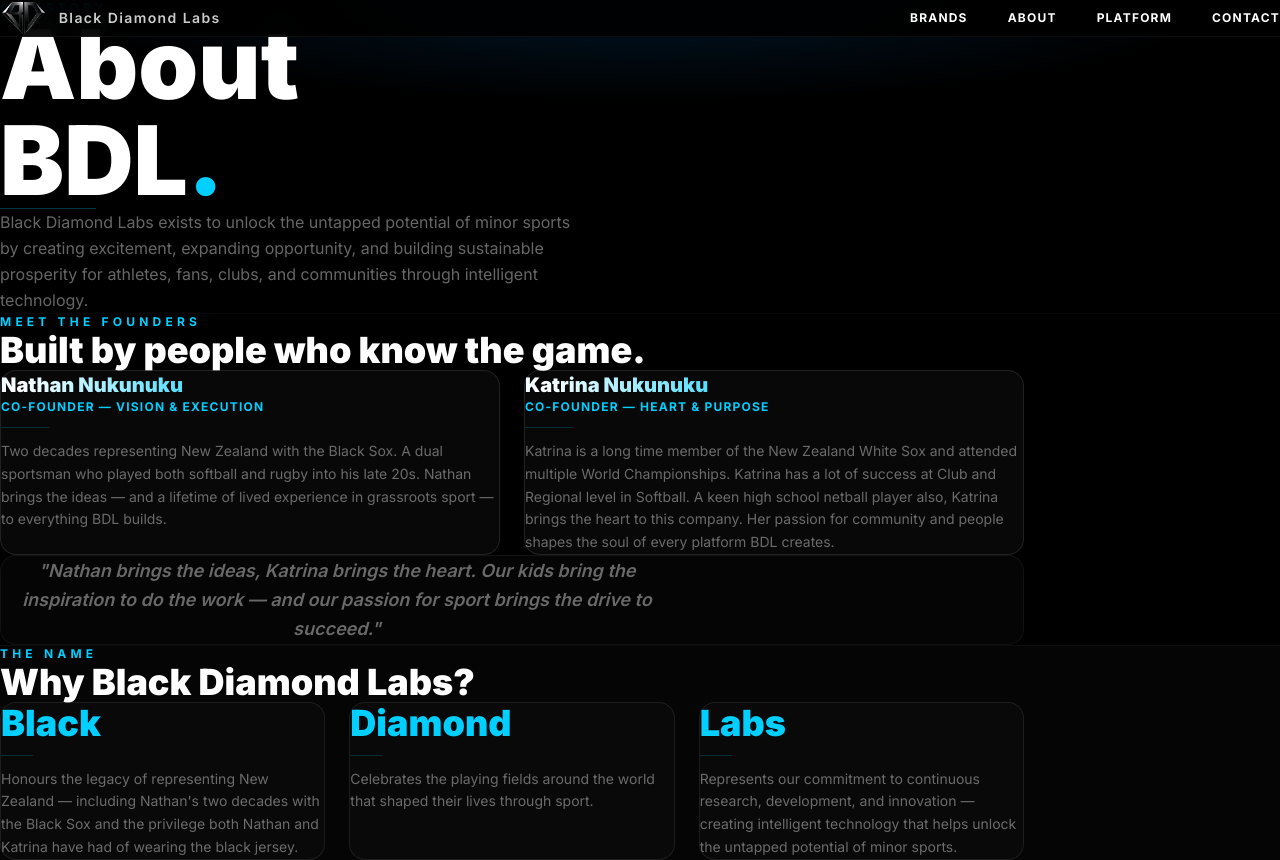
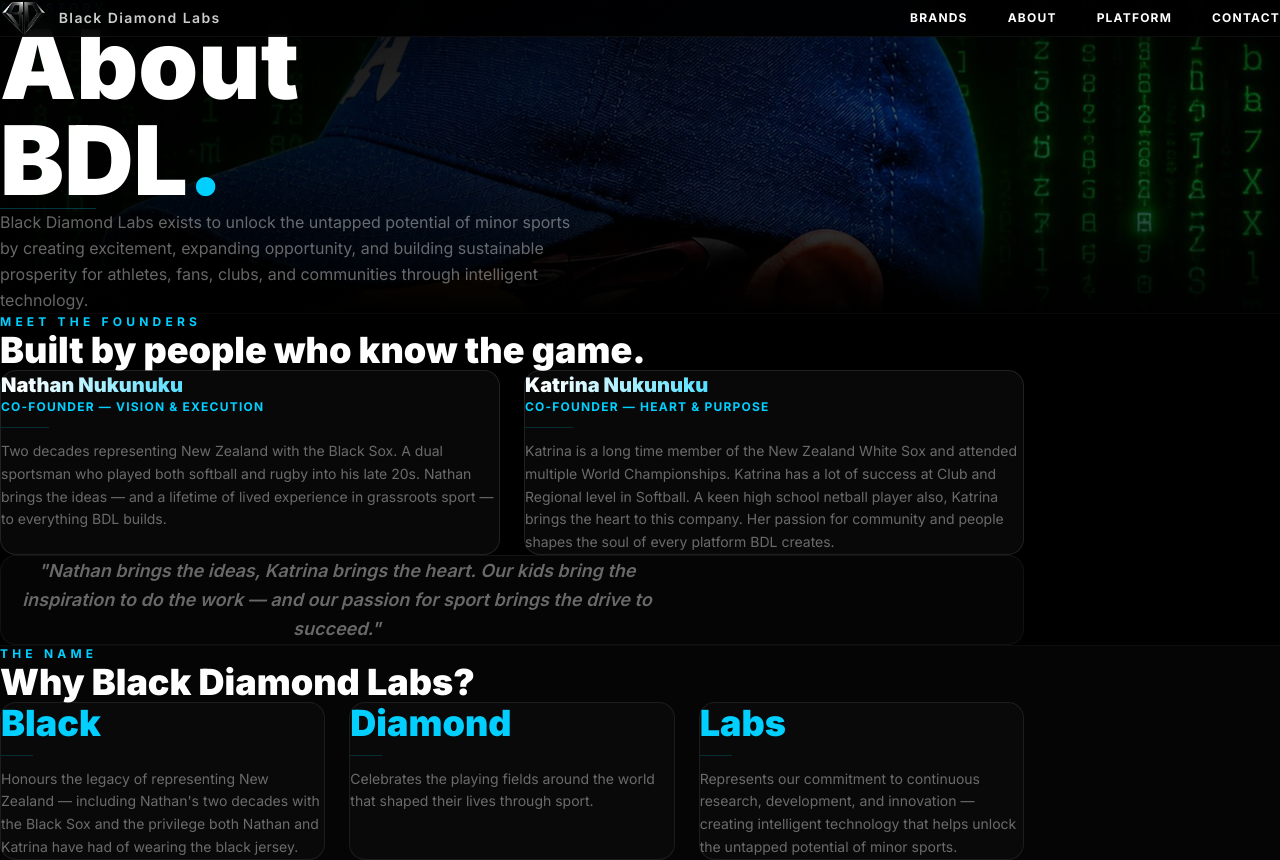
Before and after one commit to N8Nuks/blackdiamondlabs, a Next.js app: page /about in a window 1280 px wide. Shown: the top 860 px of the page. Built offline with nearby package versions, Linux system fonts and the light colour scheme.

Commit message:
About hero: matrix portrait background with overlay; remove stale favicon.svg

```diff
--- a/app/about/page.tsx
+++ b/app/about/page.tsx
@@ -8,7 +8,11 @@ export default function About() {
 
       {/* Hero */}
       <section className="relative pt-40 pb-48 px-8 sm:px-16 lg:px-32 overflow-hidden">
-        <div className="absolute inset-0" style={{ background: 'radial-gradient(ellipse 70% 50% at 50% 0%, #001525 0%, #000 65%)' }} />
+        <div className="absolute inset-0">
+          <img src="/about-bg.jpeg" alt="" className="w-full h-full object-cover object-[70%_20%]" />
+          <div className="absolute inset-0" style={{ background: 'linear-gradient(90deg, rgba(0,0,0,0.94) 0%, rgba(0,0,0,0.82) 45%, rgba(0,0,0,0.45) 100%)' }} />
+          <div className="absolute inset-0" style={{ background: 'linear-gradient(180deg, rgba(0,0,0,0.5) 0%, rgba(0,0,0,0) 30%, rgba(0,0,0,0) 55%, #000 100%)' }} />
+        </div>
         <div className="relative z-10 max-w-5xl mx-auto">
           <p className="text-xs font-bold uppercase tracking-[0.35em] mb-5" style={{ color: '#00CFFF' }}>Our Story</p>
           <h1 className="text-6xl sm:text-7xl lg:text-8xl font-black leading-none mb-10 text-white">
```
Also changed, not shown: app/favicon.svg (deleted).
